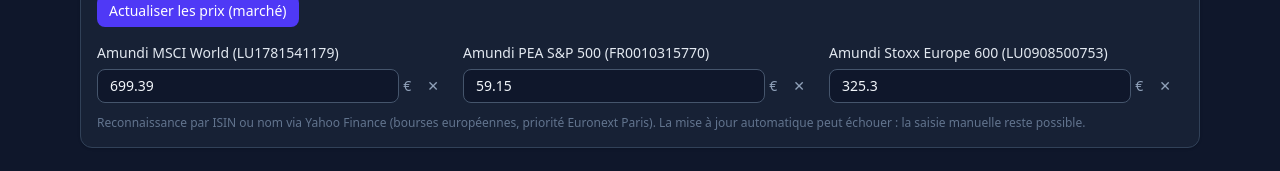
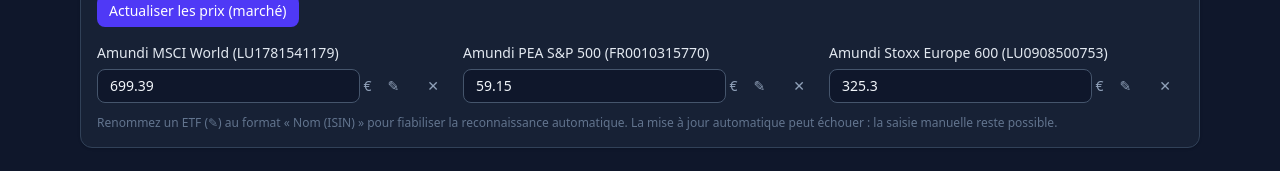
Before and after one commit to earendil972-perso/etf-tracker, a React (Vite) app: page / in a window 1280 px wide. Shown: the part 349-520 px from the top of the page. Built offline with nearby package versions, Linux system fonts and the light colour scheme.

Commit message:
Allow renaming ETFs so auto price lookup can match them

```diff
--- a/src/App.tsx
+++ b/src/App.tsx
@@ -183,6 +183,16 @@ export default function App() {
           onPriceChange={(name, price) =>
             setProviders((prev) => prev.map((p) => (p.name === name ? { ...p, currentPrice: price } : p)))
           }
+          onRename={(oldName, newName) => {
+            const name = newName.trim();
+            if (!name || name === oldName) return;
+            if (providers.some((p) => p.name === name)) {
+              alert(`Un ETF nommé « ${name} » existe déjà.`);
+              return;
+            }
+            setProviders((prev) => prev.map((p) => (p.name === oldName ? { ...p, name } : p)));
+            setPurchases((prev) => prev.map((p) => (p.provider === oldName ? { ...p, provider: name } : p)));
+          }}
           onDelete={(name) => {
             const count = purchases.filter((p) => p.provider === name).length;
             const msg = count > 0
--- a/src/components/PricesPanel.tsx
+++ b/src/components/PricesPanel.tsx
@@ -1,3 +1,4 @@
+import { useState } from "react";
 import { Button, Card, CardBody, CardHeader, Input } from "./ui";
 import type { Provider } from "../types";
 
@@ -11,6 +12,7 @@ export default function PricesPanel({
   providers,
   onPriceChange,
   onDelete,
+  onRename,
   onRefresh,
   refreshing,
   status,
@@ -18,10 +20,24 @@ export default function PricesPanel({
   providers: Provider[];
   onPriceChange: (name: string, price: number) => void;
   onDelete: (name: string) => void;
+  onRename: (oldName: string, newName: string) => void;
   onRefresh: () => void;
   refreshing: boolean;
   status: PriceStatus | null;
 }) {
+  const [editing, setEditing] = useState<string | null>(null);
+  const [draft, setDraft] = useState("");
+
+  function startEdit(name: string) {
+    setEditing(name);
+    setDraft(name);
+  }
+
+  function saveEdit() {
+    if (editing) onRename(editing, draft);
+    setEditing(null);
+  }
+
   return (
     <Card>
       <CardHeader
@@ -46,7 +62,30 @@ export default function PricesPanel({
             const ok = status?.ok.find((o) => o.name === p.name);
             return (
               <div key={p.name} className="flex flex-col gap-1.5">
-                <span className="text-sm font-medium text-slate-200">{p.name}</span>
+                {editing === p.name ? (
+                  <div className="flex items-center gap-1">
+                    <Input
+                      value={draft}
+                      onChange={(e) => setDraft(e.target.value)}
+                      onKeyDown={(e) => {
+                        if (e.key === "Enter") saveEdit();
+                        if (e.key === "Escape") setEditing(null);
+                      }}
+                      className="w-full"
+                      autoFocus
+                      aria-label={`Renommer ${p.name}`}
+                      placeholder="Nom de l'ETF (ISIN recommandé)"
+                    />
+                    <Button variant="ghost" onClick={saveEdit} className="px-2 py-1 text-emerald-400" aria-label="Enregistrer le nom">
+                      ✓
+                    </Button>
+                    <Button variant="ghost" onClick={() => setEditing(null)} className="px-2 py-1 text-slate-400" aria-label="Annuler">
+                      ✕
+                    </Button>
+                  </div>
+                ) : (
+                  <span className="text-sm font-medium text-slate-200">{p.name}</span>
+                )}
                 <div className="flex items-center gap-1">
                   <Input
                     type="number"
@@ -58,6 +97,15 @@ export default function PricesPanel({
                     aria-label={`Prix actuel ${p.name}`}
                   />
                   <span className="text-sm text-slate-400">€</span>
+                  <Button
+                    variant="ghost"
+                    onClick={() => startEdit(p.name)}
+                    className="px-2 py-1 text-slate-400 hover:text-indigo-300"
+                    aria-label={`Renommer ${p.name}`}
+                    title="Renommer cet ETF (pour la recherche automatique)"
+                  >
+                    ✎
+                  </Button>
                   <Button
                     variant="ghost"
                     onClick={() => onDelete(p.name)}
@@ -82,8 +130,8 @@ export default function PricesPanel({
           )}
         </div>
         <p className="mt-3 text-xs text-slate-500">
-          Reconnaissance par ISIN ou nom via Yahoo Finance (bourses européennes, priorité Euronext Paris). La mise à
-          jour automatique peut échouer : la saisie manuelle reste possible.
+          Renommez un ETF (✎) au format « Nom (ISIN) » pour fiabiliser la reconnaissance automatique. La mise à jour
+          automatique peut échouer : la saisie manuelle reste possible.
         </p>
       </CardBody>
     </Card>
```
